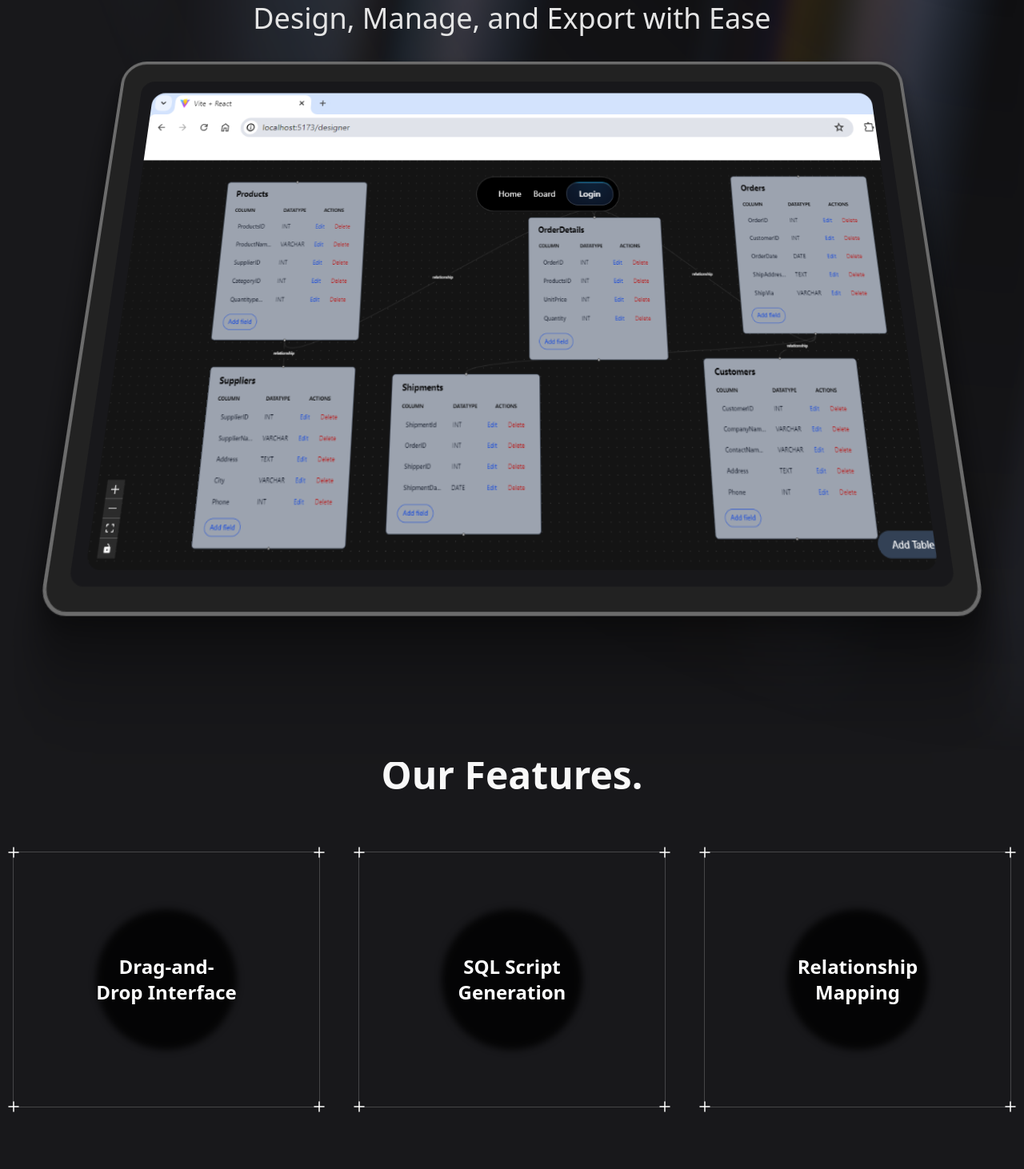
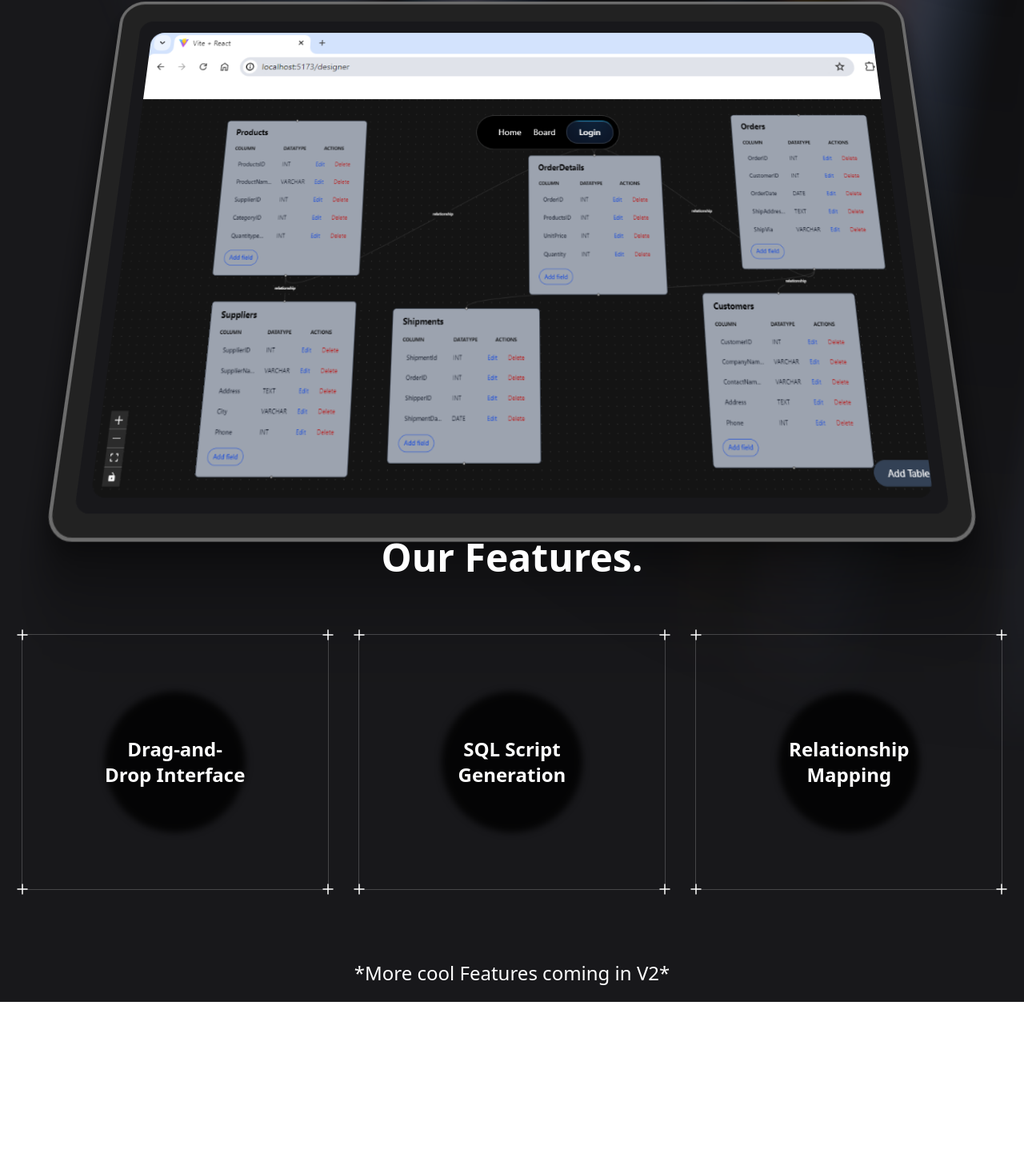
Before and after one commit to yashbrid03/Schema-To-Code, a React (Vite) app: page / in a window 1280 px wide. Shown: the part 647-2109 px from the top of the page at 80% size. After the commit the page ends 1900 px from the top, so only its background shows below. Built offline with nearby package versions, Linux system fonts and the light colour scheme.

Commit message:
UI changes

```diff
--- a/src/component/FeatureSection.jsx
+++ b/src/component/FeatureSection.jsx
@@ -3,14 +3,14 @@ import { EvervaultCard, Icon } from "./evervault-card";
 
 export const FeatureSection = () => {
   return (
-    <section className="text-gray-600 body-font  ">
-      <div className="text-2xl md:text-5xl font-bold dark:text-white text-center -mt-2 z-50 ">
+    <section className="text-gray-600 body-font md:-mt-[35vh] -mt-[55vh] relative z-50  ">
+      <div className="text-3xl md:text-5xl font-bold dark:text-white text-center ">
         Our Features.
       </div>
-      <div className="container px-2 py-20 mx-auto ">
-        <div className="flex flex-wrap -m-4 items-center justify-center">
+      <div className="container px-2 md:py-20 py-5 mx-auto ">
+        <div className="flex flex-wrap -mt-4 items-center justify-center">
           <div className="p-2 lg:w-1/3">
-            <div className="border border-black/[0.2] dark:border-white/[0.2] flex flex-col items-start max-w-sm mx-auto p-4 relative h-[20rem]">
+            <div className="border border-black/[0.2] dark:border-white/[0.2] flex flex-col items-start max-w-sm mx-auto p-4 relative md:h-[20rem] h-[18rem]">
               <Icon className="absolute h-6 w-6 -top-3 -left-3 dark:text-white text-black" />
               <Icon className="absolute h-6 w-6 -bottom-3 -left-3 dark:text-white text-black" />
               <Icon className="absolute h-6 w-6 -top-3 -right-3 dark:text-white text-black" />
@@ -20,7 +20,7 @@ export const FeatureSection = () => {
             </div>
           </div>
           <div className="p-2 lg:w-1/3">
-            <div className="border border-black/[0.2] dark:border-white/[0.2] flex flex-col items-start max-w-sm mx-auto p-4 relative h-[20rem]">
+            <div className="border border-black/[0.2] dark:border-white/[0.2] flex flex-col items-start max-w-sm mx-auto p-4 relative md:h-[20rem] h-[18rem]">
               <Icon className="absolute h-6 w-6 -top-3 -left-3 dark:text-white text-black" />
               <Icon className="absolute h-6 w-6 -bottom-3 -left-3 dark:text-white text-black" />
               <Icon className="absolute h-6 w-6 -top-3 -right-3 dark:text-white text-black" />
@@ -30,7 +30,7 @@ export const FeatureSection = () => {
             </div>
           </div>
           <div className="p-2 lg:w-1/3">
-            <div className="border border-black/[0.2] dark:border-white/[0.2] flex flex-col items-start max-w-sm mx-auto p-4 relative h-[20rem]">
+            <div className="border border-black/[0.2] dark:border-white/[0.2] flex flex-col items-start max-w-sm mx-auto p-4 relative md:h-[20rem] h-[18rem]">
               <Icon className="absolute h-6 w-6 -top-3 -left-3 dark:text-white text-black" />
               <Icon className="absolute h-6 w-6 -bottom-3 -left-3 dark:text-white text-black" />
               <Icon className="absolute h-6 w-6 -top-3 -right-3 dark:text-white text-black" />
--- a/src/component/container-scroll-animation.jsx
+++ b/src/component/container-scroll-animation.jsx
@@ -30,7 +30,7 @@ export const ContainerScroll = ({ titleComponent, children }) => {
 
   return (
     <div
-      className="h-[40rem] md:h-[80rem] flex  justify-center relative p-2 md:p-20"
+      className="h-[40rem] md:h-[80rem] flex  justify-center relative p-2 md:p-0"
       ref={containerRef}
     >
       <div
--- a/src/page/Board.jsx
+++ b/src/page/Board.jsx
@@ -270,7 +270,7 @@ const Board = () => {
         </ReactFlow>
       </div>
       <div
-        style={{ height: "100%" }}
+        style={{ minHeight: "100vh" }}
         className="dark:bg-stone-900 bg-white py-10 dark:text-slate-200 md:px-20 px-8"
       >
         <div className="text-xl md:text-4xl font-bold dark:text-white text-center  ">
--- a/src/page/Home.jsx
+++ b/src/page/Home.jsx
@@ -41,7 +41,7 @@ export const Home = () => {
                 <div className="text-3xl md:text-7xl font-bold dark:text-white text-center ">
                   Build and Visualize Your Database Schema in Minutes.
                 </div>
-                <div className="font-extralight text-base md:text-4xl dark:text-neutral-200 py-4 mb-10">
+                <div className="font-extralight text-base md:text-4xl dark:text-neutral-200 md:py-4 md:mb-10">
                   Design, Manage, and Export with Ease
                 </div>
               </>
```
